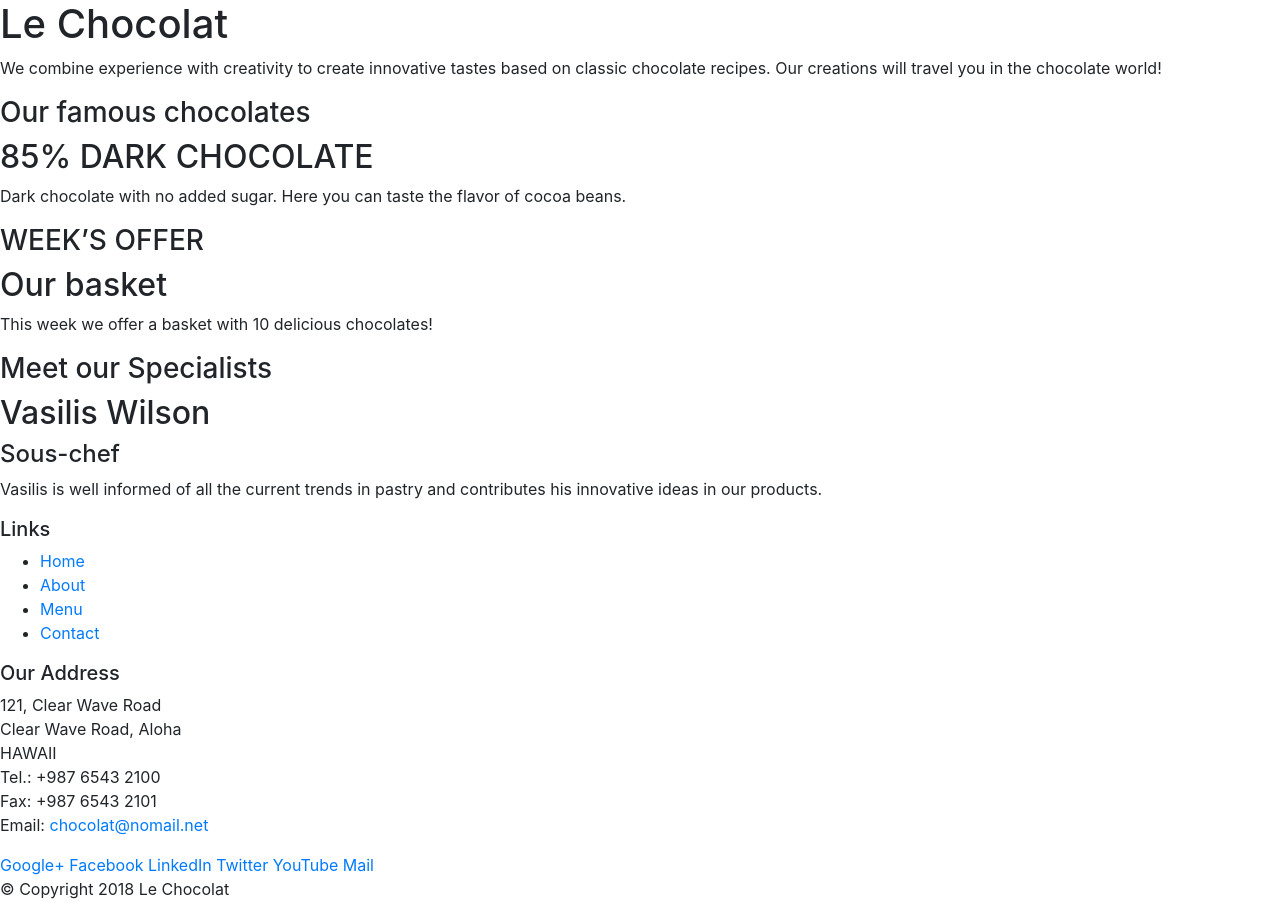
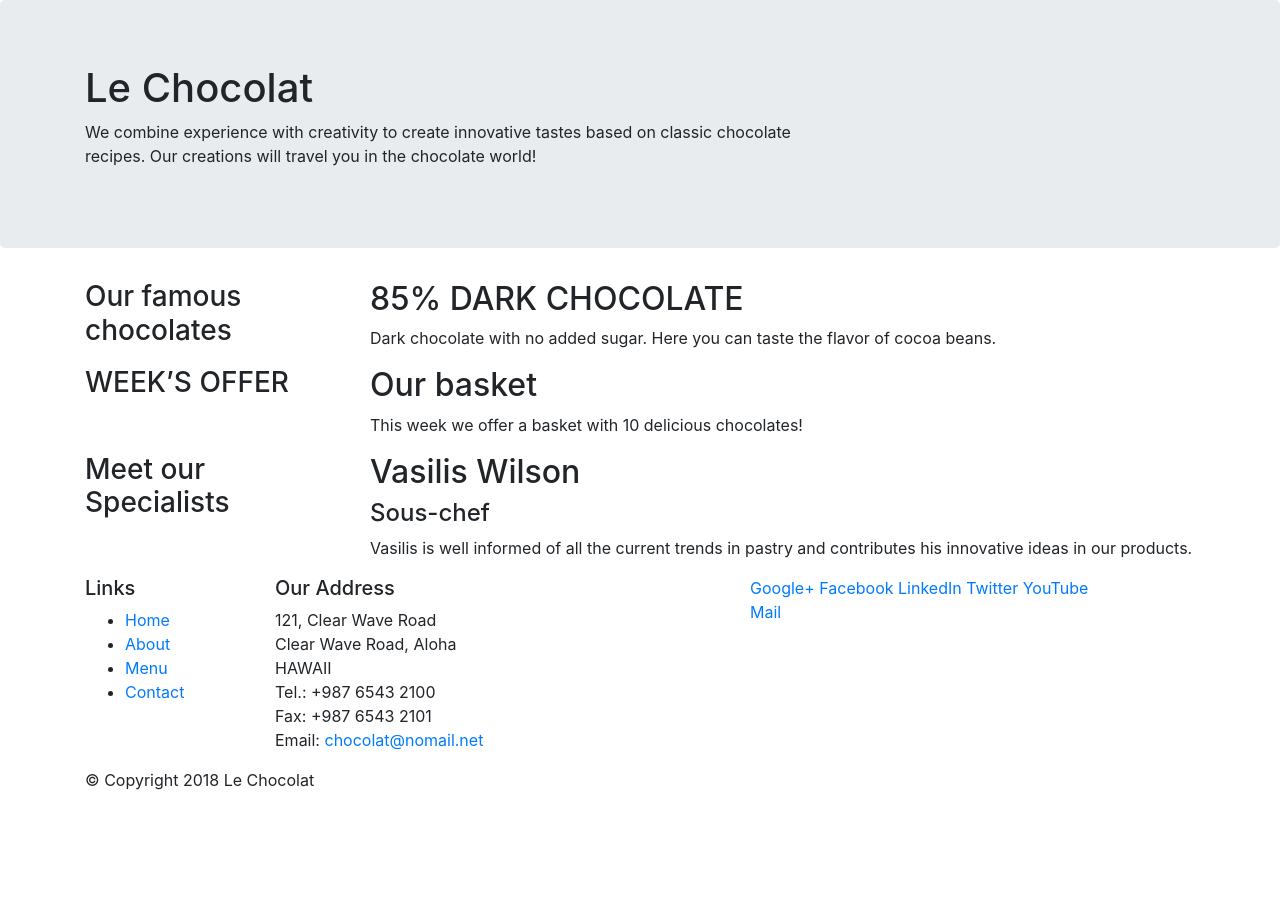
Before and after one commit to Vasileia94/LeChocolat, a website: page index.html in a window 1280 px wide. After the commit the page ends 808 px from the top, so only its background shows below. Drawn offline with nearby package versions, Linux system fonts and the light colour scheme.

Commit message:
Bootstrap Grid Part 1

```diff
--- a/index.html
+++ b/index.html
@@ -13,47 +13,48 @@
 
 <body>
 
-    <header>
-        <div>
-            <div>
-                <div>
+    <header class="jumbotron">
+        <div class="container">
+            <div class="row">
+                <div class="col-12 col-sm-8">
                     <h1>Le Chocolat</h1>
                     <p>We combine experience with creativity to create innovative tastes based on classic chocolate
                         recipes. Our creations will travel you in the chocolate world!</p>
                 </div>
-                <div>
+                <div class="col col-sm">
+
                 </div>
             </div>
         </div>
     </header>
 
-    <div>
-        <div>
-            <div>
+    <div class="container">
+        <div class="row">
+            <div class="col-sm-4 col-md-3">
                 <h3>Our famous chocolates</h3>
             </div>
-            <div>
+            <div class="col-sm col-md">
                 <h2>85% DARK CHOCOLATE</h2>
                 <p>Dark chocolate with no added sugar. Here you can taste the flavor of cocoa beans.</p>
             </div>
         </div>
 
 
-        <div>
-            <div>
+        <div class="row">
+            <div class="col-sm-4 col-md-3">
                 <h3>WEEK’S OFFER</h3>
             </div>
-            <div>
+            <div class="col-sm col-md">
                 <h2>Our basket</h2>
                 <p>This week we offer a basket with 10 delicious chocolates! </p>
             </div>
         </div>
 
-        <div>
-            <div>
+        <div class="row">
+            <div class="col-sm-4 col-md-3">
                 <h3>Meet our Specialists</h3>
             </div>
-            <div>
+            <div class="col-sm col-md">
                 <h2>Vasilis Wilson </h2>
                 <h4>Sous-chef</h4>
                 <p>Vasilis is well informed of all the current trends in pastry and contributes his innovative ideas in
@@ -63,9 +64,9 @@
     </div>
 
     <footer>
-        <div>
-            <div>
-                <div>
+        <div class="container">
+            <div class="row">
+                <div class="col-5 col-sm-2">
                     <h5>Links</h5>
                     <ul>
                         <li><a href="#">Home</a></li>
@@ -74,7 +75,7 @@
                         <li><a href="#">Contact</a></li>
                     </ul>
                 </div>
-                <div>
+                <div class="col-6 col-sm-5">
                     <h5>Our Address</h5>
                     <address>
                         121, Clear Wave Road<br>
@@ -85,7 +86,7 @@
                         Email: <a href="mailto:chocolat@nomail.net">chocolat@nomail.net</a>
                     </address>
                 </div>
-                <div>
+                <div class="col col-sm-4">
                     <div>
                         <a href="http://google.com/+">Google+</a>
                         <a href="http://www.facebook.com/profile.php?id=">Facebook</a>
@@ -96,8 +97,8 @@
                     </div>
                 </div>
             </div>
-            <div>
-                <div>
+            <div class="row">
+                <div class="col-auto">
                     <p> &copy; Copyright 2018 Le Chocolat</p>
                 </div>
             </div>
```
